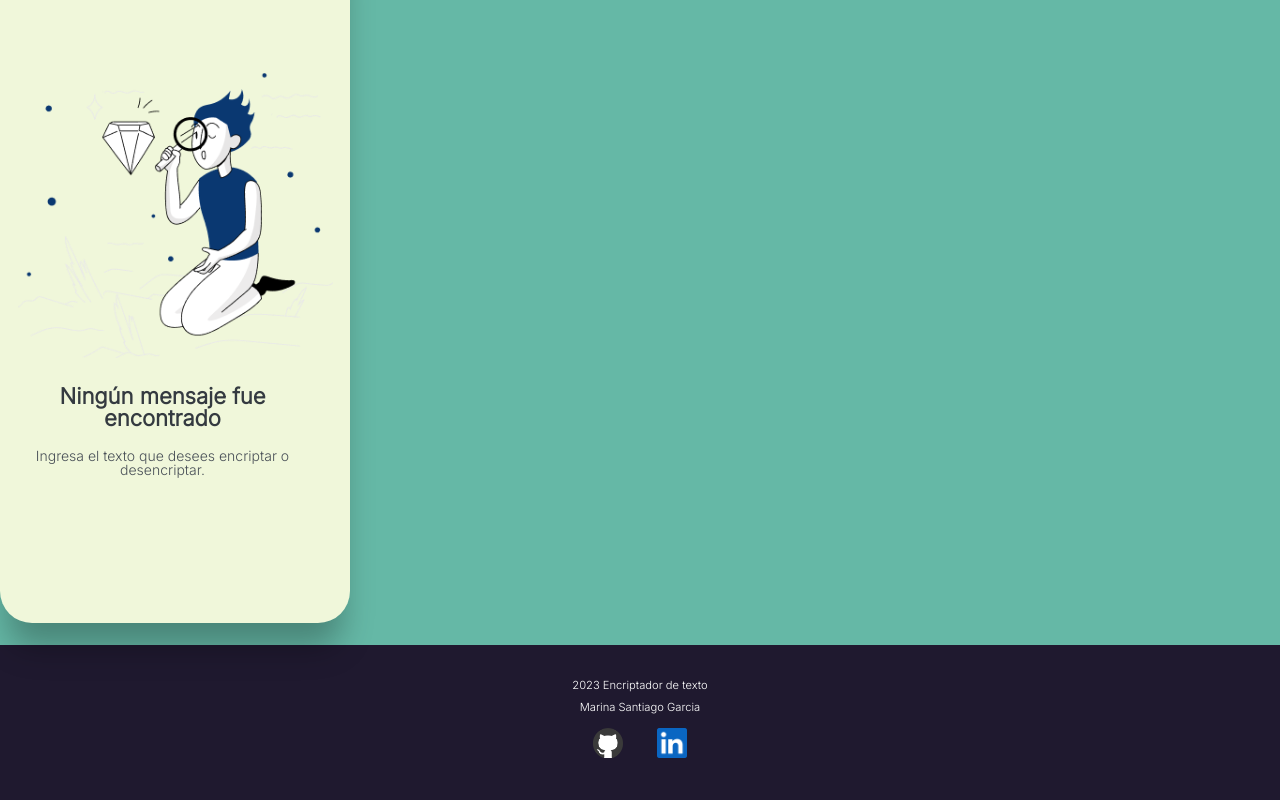
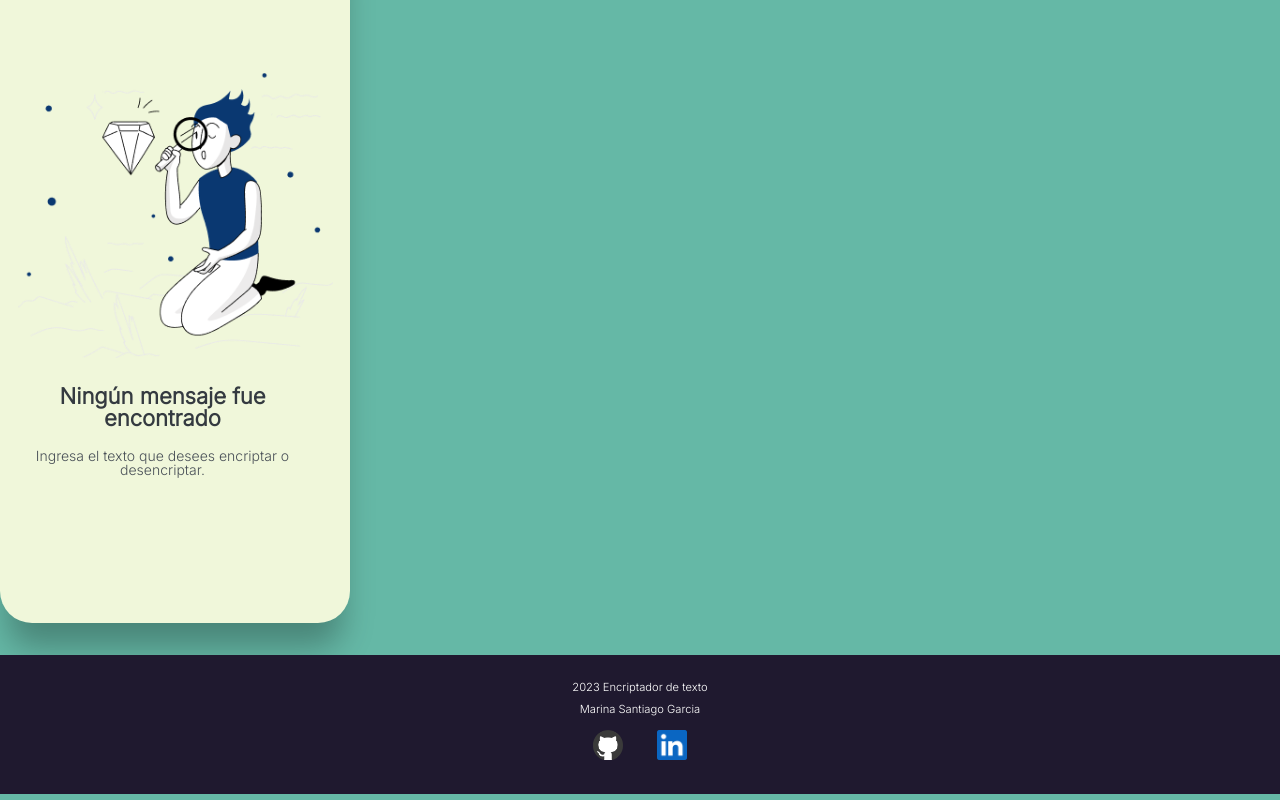
Before and after one commit to MarinaSG18/Challenge-ONE-Encriptador-de-Texto, a plain HTML site: page index.html in a window 1280 px wide. Shown: the part 772-1572 px from the top of the page. Drawn offline with Linux system fonts and the light colour scheme.

Commit message:
Arreglando el footer de la página

```diff
--- a/sources/style.css
+++ b/sources/style.css
@@ -1,6 +1,10 @@
 body {
     background: #65b8a6;
     font-family: "Inter", sans-serif;
+    position: relative;
+    display: flex;
+    flex-direction: column;
+    min-height: 100vh;
 }
 
 .toastr {
@@ -9,7 +13,6 @@ body {
     font-size: 20px;
     display: none;
     position: absolute;
-
     background: rgb(248, 212, 113);
     width: 250px;
     height: 20px;
@@ -26,6 +29,7 @@ body {
 
 .seccion-principal {
     display: inline-block;
+    margin-bottom: 2em;
 }
 
 .caja {
@@ -188,8 +192,8 @@ textarea {
 footer {
     text-align: center;
     background: #1f192f;
-    padding: 30px;
-    margin-top: 2em;
+    padding: 2em;
+    margin-top: auto;
     vertical-align: baseline;
     color: #ffffff;
     font-size: 0.7em;
@@ -220,7 +224,7 @@ footer p {
     .seccion-izquierda {
         width: 100%;
         height: 80%;
-        margin: 150px 60px 15px 10px;
+        margin: 150px 60px 15px auto;
     }
     .caja-entrada {
         margin-left: 50px;
```
